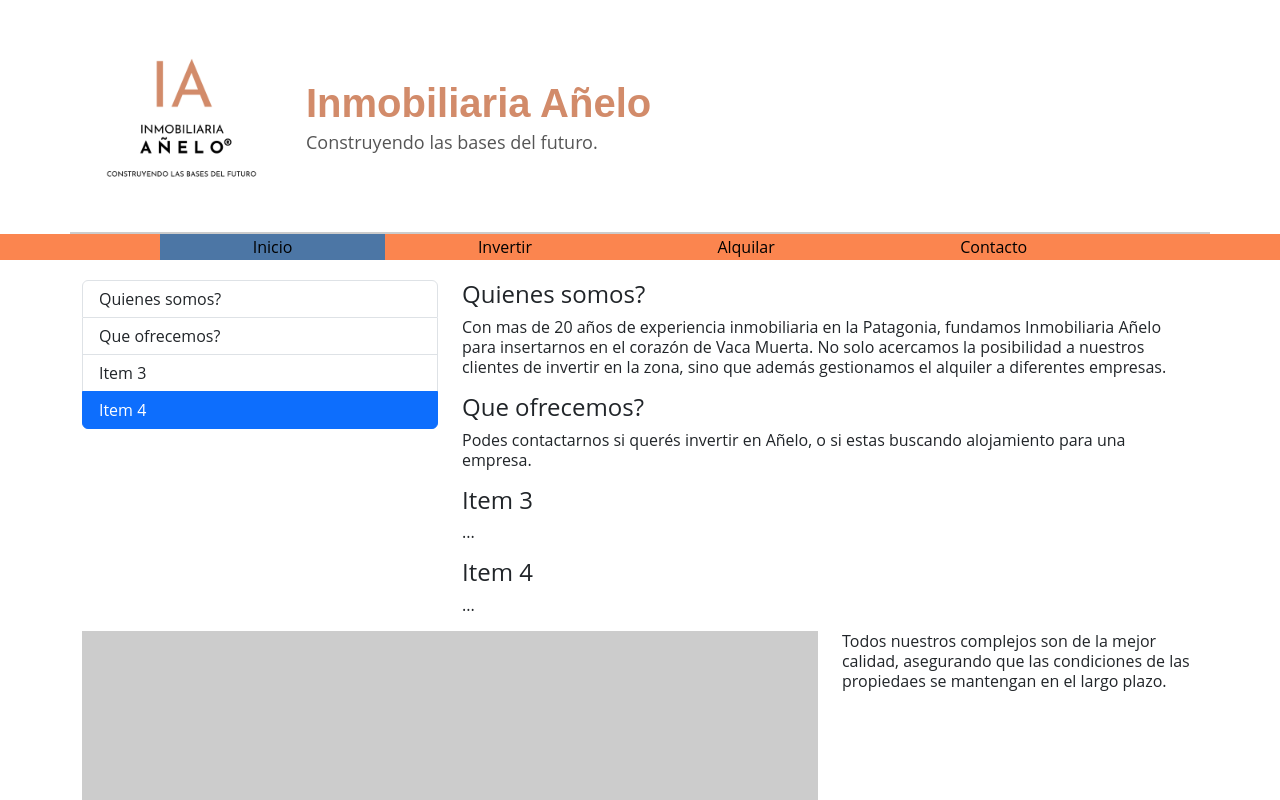
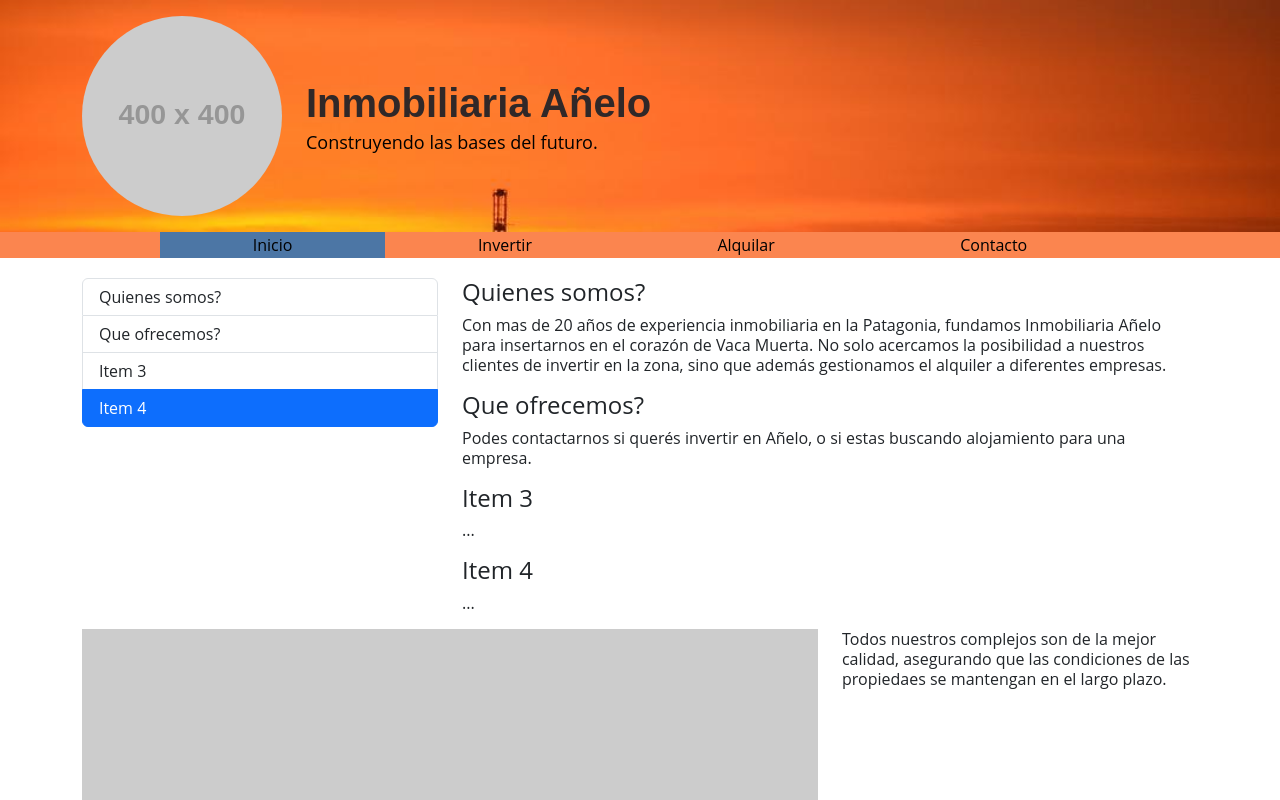
Before and after one commit to joacosb/tareas, a plain HTML site: page Mod 3/index.html in a window 1280 px wide. Shown: the top 800 px of the page. Drawn offline with nearby package versions, Linux system fonts and the light colour scheme; placeholder pictures from the web are drawn by us.

Commit message:
amplaicionSitioWeb

```diff
--- a/Mod 3/index.css
+++ b/Mod 3/index.css
@@ -8,21 +8,36 @@ body {
 }
 
 /* Header */
-header {
+/* header {
     background-color: white;
     padding: 16px 0;
     border-bottom: 2px solid #ccc; /* Opcional, da un mejor diseño */
+/* }  */
+
+/* Estilos del header con imagen de fondo */
+/* Header ocupa todo el ancho y es más angosto */
+.header {
+    width: 100%; /* Ocupa todo el ancho */
+    background-image: url('img/horizonte.jpg'); /* Ruta correcta */
+    background-size: cover; /* Ajusta la imagen sin distorsión */
+    background-position: center;
+    background-repeat: no-repeat;
+    min-height: 200px; /* Ajusta la altura para hacerlo más angosto */
+    display: flex;
+    align-items: center;
+    justify-content: center;
 }
 
 /* Logo responsivo */
 .header img {
     max-width: 100%;
-    height: auto;
+    height: 60%;
+    border-radius: 90%;
 }
 
 /* Títulos */
 .header-title {
-    color: #d28b6a;
+    color: rgb(48, 40, 40);
     font-size: 40px;
     font-weight: bold;
     font-family: Arial, Helvetica, sans-serif;
@@ -30,7 +45,7 @@ header {
 }
 
 .header-subtitle {
-    color: #555;
+    color: black;
     font-size: 18px;
     font-weight: normal;
     margin: 5px 0 0 0;
--- a/Mod 3/index.html
+++ b/Mod 3/index.html
@@ -23,20 +23,24 @@ En Nosotros puede que haya dos fotos de los founders y encargados de la empresa
 Por ultimo, una de las paginas sera contacto como para tener acceso directo a los telefonos de la empresa -->
 
 <body>
-  <header class="container py-3">
-    <div class="row align-items-center">
-      <!-- Logo alineado a la izquierda -->
-      <div class="col-md-auto text-center text-md-start">
-        <img src="img/Logo Inm. Anelo.png" width="200" alt="Inmobiliaria Añelo" class="img-fluid">
+  <body>
+    <header class="header">
+      <div class="container py-3">
+          <div class="row d-flex align-items-center justify-content-start">
+              <!-- Logo alineado SIEMPRE a la izquierda -->
+              <div class="col-auto">
+                  <img src="https://fakeimg.pl/400x400/ffffff/d28b6a?text=I.A&font_size=200" width="200"
+                      alt="Inmobiliaria Añelo" class="img-fluid">
+              </div>
+              <!-- Texto a la derecha -->
+              <div class="col text-start">
+                  <h1 class="header-title">Inmobiliaria Añelo</h1>
+                  <h2 class="header-subtitle">Construyendo las bases del futuro.</h2>
+              </div>
+          </div>
       </div>
-      <!-- Texto alineado a la derecha en columna -->
-      <div class="col text-center text-md-start">
-        <h1 class="header-title">Inmobiliaria Añelo</h1>
-        <h2 class="header-subtitle">Construyendo las bases del futuro.</h2>
-      </div>
-    </div>
-  </header>
-
+    </header>
+  </body>
 
 
   <nav>
```
Also changed, not shown: Mod 3/invertir.html (+10 -3 lines), Mod 3/img/horizonte.jpg (added).
